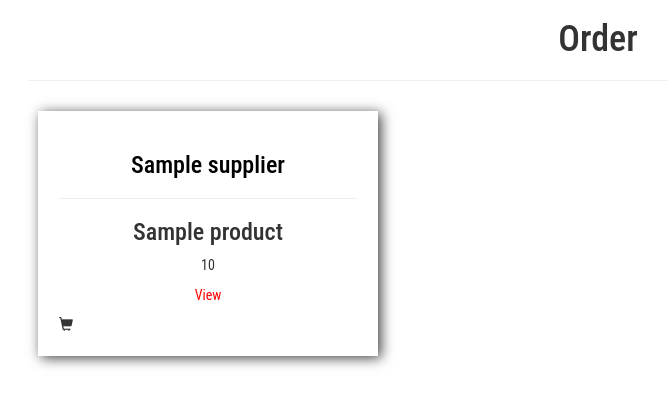
After one commit to gichimux/offspring-project, a Django app: page /orders/supplier in a window 1280 px wide. The commit adds this page. Shown: the top 406 px of the page, without its empty margins (42-710 px from the left). Run offline with Django 3.2, Linux system fonts and the light colour scheme; tables that the repository leaves empty hold one stand-in row (values such as "Sample post"); some libraries are stand-ins or nearby versions; some web fonts are replaced.

Commit message:
Add orders templates

```diff
--- a/app/templates/distributor/h_category.html
+++ b/app/templates/distributor/categories.html
@@ -8,7 +8,9 @@
     </head>
     <body>
         <div class="container">
+
            <h1>{{category.name}}</h1>
+
            <h4  style="color:red">{{message}}</h4>
             {% for product in products %}
                 <div  style="border:1px solid balck;padding:20px"class="categories">
--- /dev/null
+++ b/app/templates/orders/supply_orders.html
@@ -0,0 +1,68 @@
+{% extends 'base.html'%}
+{% load bootstrap3 %} {% load staticfiles %}
+{% load bootstrap4 %}
+{% block content %}
+{{ block.super}}
+<html>
+    <head>
+
+
+     <style>
+         button{
+             float:right;
+         }
+         .container{
+            font-family: 'Roboto Condensed', sans-serif;
+         }
+         .categories{
+            -webkit-box-shadow: 3px 2px 12px 0px rgba(0,0,0,0.75);
+-moz-box-shadow: 3px 2px 12px 0px rgba(0,0,0,0.75);
+box-shadow: 3px 2px 12px 0px rgba(0,0,0,0.75);
+            margin:10px;
+            transition:0.9s;
+            padding-bottom:20px;
+
+         }
+         a{
+             text-decoration: none;
+             color:black;
+         }
+         .categories:hover{
+            -webkit-box-shadow: 3px 2px 15px 3px rgba(0,0,0,0.75);
+-moz-box-shadow: 3px 2px 15px 3px rgba(0,0,0,0.75);
+box-shadow: 3px 2px 15px 3px rgba(0,0,0,0.75);
+            margin:10px;
+
+         }
+         .categories:hover a{
+
+            text-decoration: none;
+             color:black;
+         }
+        </style>
+
+    </head>
+    <body>
+
+        <div class="container">
+
+
+           <h1 class="text-center">Order</h1><hr>
+           <div class="row">
+            {% for order in orders %}
+            <div class="col-xs-6 col-sm-6 col-md-4 col-lg-4 ">
+                    <a href="">
+                <div  style="border:1px solid white;padding:20px"class="categories">
+                <h3 class="text-center">{{order.supplier}}</h3></a><hr>
+                <h3 class="text-center">{{order.product}}</h3></a>
+                <p class="text-center">{{order.quantity}}</p></a>
+                <p class="text-center" style="color:red">View</p>
+                <span  class="glyphicon glyphicon-shopping-cart"></span>
+            </div>
+            </div>
+                {% endfor %}
+                </div>
+
+
+        </div>
+{% endblock %}
```
Also changed, not shown: app/templates/category.html (deleted, +0 -31 lines), app/templates/distributor/house.html (deleted, +0 -23 lines), app/templates/inventory.html (deleted, +0 -38 lines), app/templates/orders/distributor_transfers.html (added, +64 -0 lines), app/templates/orders/transfer_orders.html (added, +68 -0 lines), app/templates/stock_product.html (deleted, +0 -22 lines), app/templates/navbar.html (added), app/templates/orders/distributor_feedback.html (added), app/templates/orders/single_distri_feedback.html (added), app/templates/orders/transfers_by_month.html (added).
